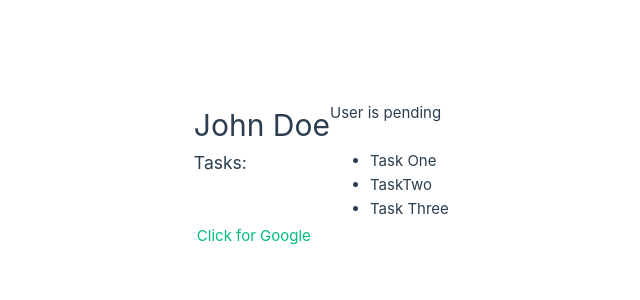
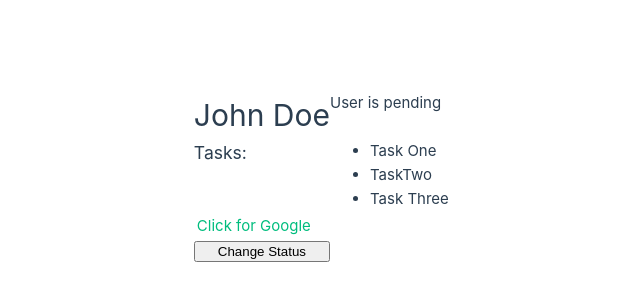
Before and after one commit to IliusSagar/vue-fundamental, a Vue app: page / in a window 1280 px wide. Shown: the part 224-524 px from the top of the page, without its empty margins (310-950 px from the left). Built offline with nearby package versions, Linux system fonts and the light colour scheme.

Commit message:
v-on directive, events, method

```diff
--- a/src/App.vue
+++ b/src/App.vue
@@ -6,6 +6,17 @@
       status: 'pending',
       tasks: ['Task One', 'TaskTwo', 'Task Three'],
       link: 'https://google.com'
+    }
+  },
+  methods: {
+    toggleStatus(){
+      if(this.status === 'active'){
+        this.status = 'pending';
+      }else if(this.status === 'pending'){
+        this.status = 'inactive';
+      }else{
+        this.status = 'active'
+      }
     }
   }
 }
@@ -24,4 +35,7 @@
 
   <!-- <a v-bind:href="link">Click for Google</a> -->
   <a :href="link">Click for Google</a>
+  <br>
+  <!-- <button v-on:click="toggleStatus">Change Status</button> -->
+  <button @click="toggleStatus">Change Status</button>
 </template>
```
